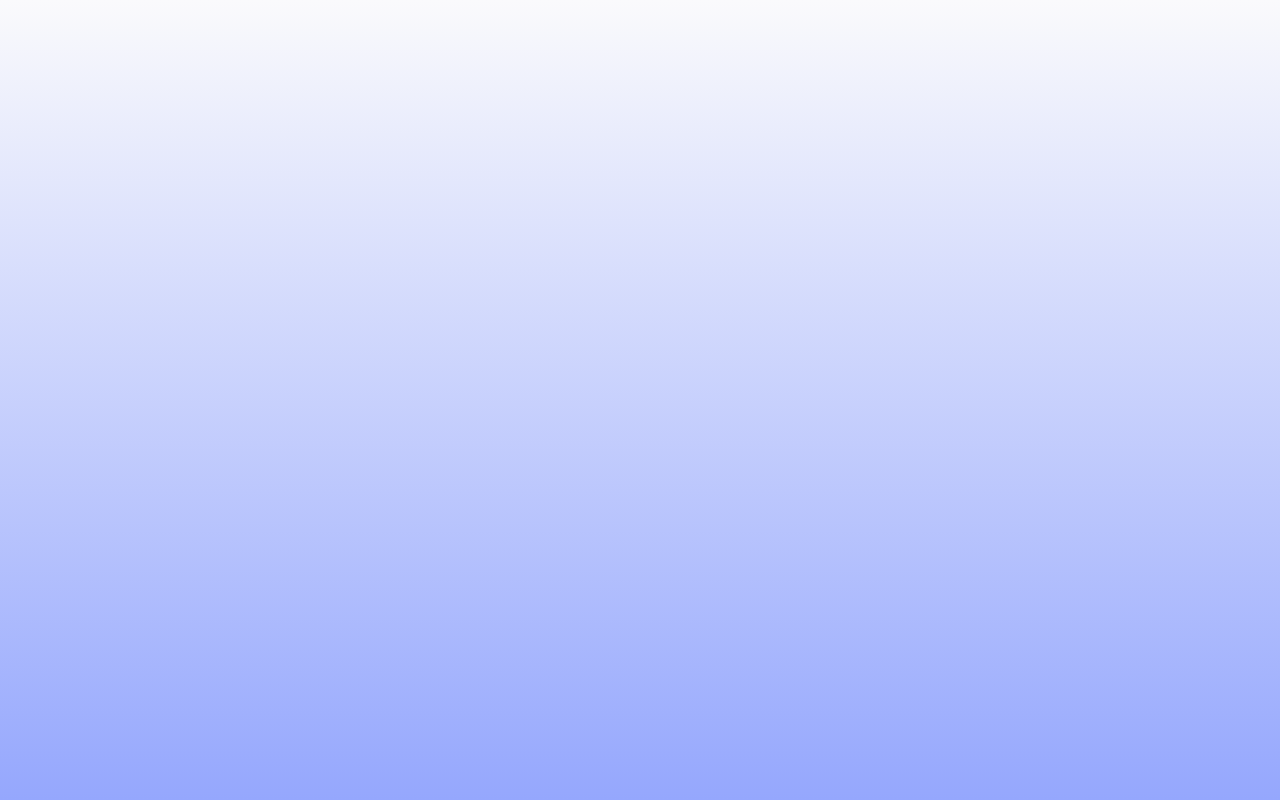
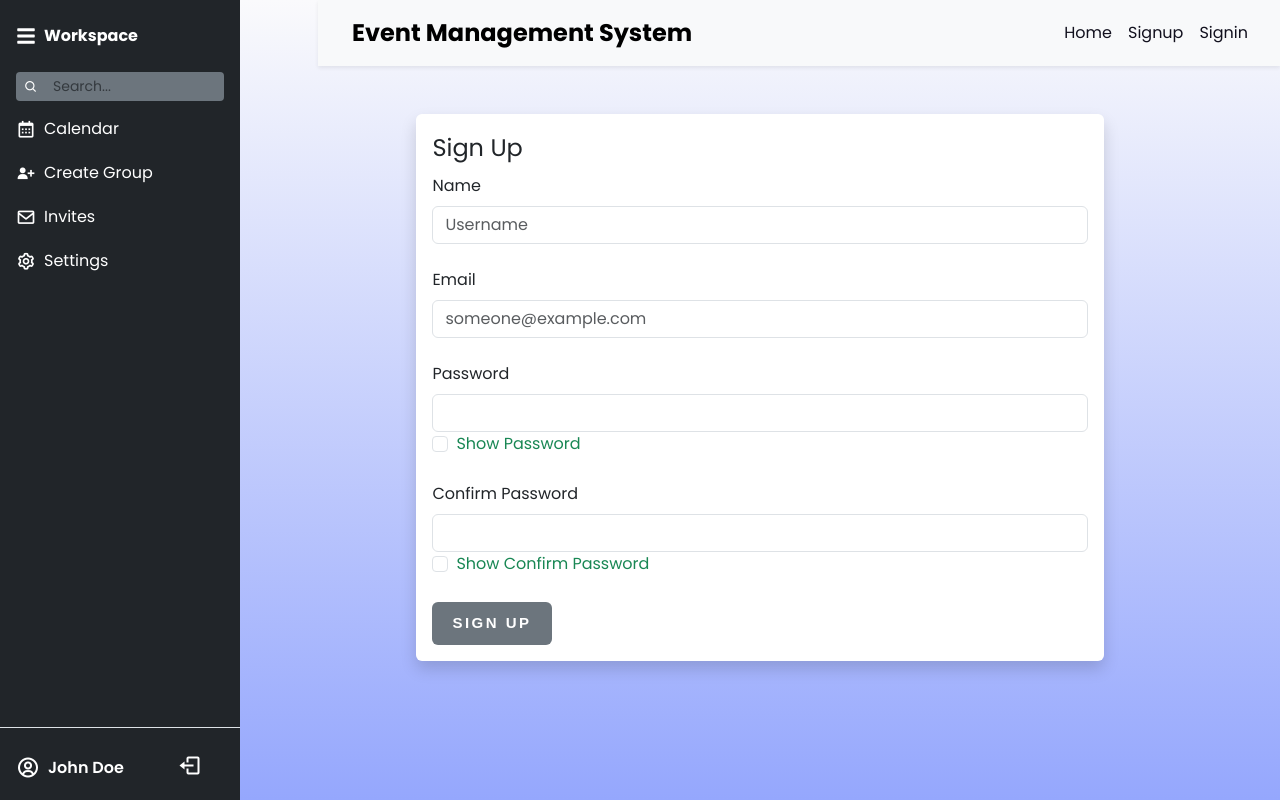
Before and after one commit to MeetModi24/Collaborative-Calendar-System, a React (Create React App) app in the folder client/: page /signup in a window 1280 px wide. Before the commit this address had no page. Built offline with nearby package versions, Linux system fonts and the light colour scheme.

Commit message:
FormsAdded

```diff
--- a/client/src/App.js
+++ b/client/src/App.js
@@ -1,12 +1,21 @@
+
 import { Routes, Route } from "react-router-dom";
 import HomePage from "./pages/HomePage";
 import CalendarPage from "./pages/CalendarPage";
+
+import SignupPage from './pages/SignupPage';
+import SigninPage from './pages/SigninPage';
+
 
 function App() {
   return (
     <Routes>
       <Route path="/" element={<HomePage />} />
       <Route path="/calendar" element={<CalendarPage />} />
+
+      <Route path="/signup" element={<SignupPage />} />
+      <Route path="/signin" element={<SigninPage />} />
+
     </Routes>
   );
 }
--- a/client/src/components/TopNavbar.jsx
+++ b/client/src/components/TopNavbar.jsx
@@ -1,5 +1,7 @@
 import React from 'react';
 import { Navbar, Nav } from 'react-bootstrap';
+import { Link } from 'react-router-dom';
+import { FaBars } from 'react-icons/fa';
 
 export default function TopNavbar() {
   return (
@@ -7,8 +9,8 @@ export default function TopNavbar() {
       <Navbar.Brand href="/">Event Management System</Navbar.Brand>
       <Nav className="ms-auto">
         <Nav.Link href="#">Home</Nav.Link>
-        <Nav.Link href="#">Signup</Nav.Link>
-        <Nav.Link href="#">Signin</Nav.Link>
+        <Nav.Item><Link to="/signup" className="nav-link">Signup</Link></Nav.Item>
+        <Nav.Item><Link to="/signin" className="nav-link">Signin</Link></Nav.Item>
       </Nav>
     </Navbar>
   );
--- /dev/null
+++ b/client/src/pages/SigninPage.jsx
@@ -0,0 +1,63 @@
+import React, { useState } from 'react';
+import AppLayout from '../components/AppLayout';
+
+export default function SigninPage() {
+  const [email, setEmail] = useState('');
+  const [password, setPassword] = useState('');
+  const [showPassword, setShowPassword] = useState(false);
+
+  const handleSubmit = (e) => {
+    e.preventDefault();
+    console.log('Logging in with', { email, password });
+    // Add fetch/axios call to backend here
+  };
+
+  return (
+    <AppLayout>
+      <div className="container mt-5" style={{ width: '70%' }}>
+        <form onSubmit={handleSubmit} className="shadow p-3 mb-5 bg-body rounded">
+          <legend>Sign In</legend>
+
+          <label className="form-label">Email</label>
+          <input
+            type="email"
+            className="form-control"
+            placeholder="someone@example.com"
+            value={email}
+            onChange={(e) => setEmail(e.target.value)}
+            required
+          />
+          <br />
+
+          <label className="form-label">Password</label>
+          <input
+            type={showPassword ? 'text' : 'password'}
+            className="form-control"
+            value={password}
+            onChange={(e) => setPassword(e.target.value)}
+            id="password"
+            required
+          />
+          <br />
+
+          <div className="form-check">
+            <input
+              className="form-check-input"
+              type="checkbox"
+              id="togglePassword"
+              onChange={() => setShowPassword(!showPassword)}
+            />
+            <label className="form-check-label text-success" htmlFor="togglePassword">
+              Show Password
+            </label>
+          </div>
+          <br />
+
+          <button type="submit" className="btn btn-secondary" id="submit_tab">
+            Sign In
+          </button>
+        </form>
+      </div>
+    </AppLayout>
+  );
+}
--- /dev/null
+++ b/client/src/pages/SignupPage.jsx
@@ -0,0 +1,137 @@
+import React, { useState } from 'react';
+import AppLayout from '../components/AppLayout';
+
+export default function SignupPage() {
+  const [formData, setFormData] = useState({
+    name: '',
+    email: '',
+    password: '',
+    confirmPassword: '',
+  });
+  const [showPassword, setShowPassword] = useState(false);
+  const [showConfirm, setShowConfirm] = useState(false);
+  const [errors, setErrors] = useState({});
+
+  const handleChange = (e) =>
+    setFormData({ ...formData, [e.target.name]: e.target.value });
+
+  const validate = () => {
+    const newErrors = {};
+    const emailRegex =
+      /^(([^<>()[\]\\.,;:\s@"]+(\.[^<>()[\]\\.,;:\s@"]+)*)|(".+"))@(([^<>()[\]\\.,;:\s@"]+\.)+[^<>()[\]\\.,;:\s@"]{2,})$/i;
+
+    if (!emailRegex.test(formData.email)) {
+      newErrors.email = 'Invalid email address';
+    }
+
+    const password = formData.password;
+    if (password.length < 8) newErrors.password = 'At least 8 characters';
+    else if (!/\d/.test(password)) newErrors.password = 'Must include a digit';
+    else if (!/[a-z]/.test(password)) newErrors.password = 'Must include a lowercase letter';
+    else if (!/[A-Z]/.test(password)) newErrors.password = 'Must include an uppercase letter';
+    else if (!/[!@#$%^&*(),.?":{}|<>]/.test(password)) newErrors.password = 'Must include a special character';
+
+    if (formData.password !== formData.confirmPassword)
+      newErrors.confirmPassword = 'Passwords do not match';
+
+    setErrors(newErrors);
+    return Object.keys(newErrors).length === 0;
+  };
+
+  const handleSubmit = (e) => {
+    e.preventDefault();
+    if (validate()) {
+      console.log('Signing up with', formData);
+      // Add fetch/axios call to backend here
+    }
+  };
+
+  return (
+    <AppLayout>
+      <div className="container mt-5" style={{ width: '70%' }}>
+        <form onSubmit={handleSubmit} className="shadow p-3 mb-5 bg-body rounded">
+          <legend>Sign Up</legend>
+
+          <label className="form-label">Name</label>
+          <input
+            name="name"
+            type="text"
+            className="form-control"
+            placeholder="Username"
+            value={formData.name}
+            onChange={handleChange}
+            required
+          />
+          <br />
+
+          <label className="form-label">Email</label>
+          <input
+            name="email"
+            type="email"
+            className={`form-control ${errors.email ? 'is-invalid' : ''}`}
+            placeholder="someone@example.com"
+            value={formData.email}
+            onChange={handleChange}
+            required
+          />
+          {errors.email && <div className="invalid-feedback">{errors.email}</div>}
+          <br />
+
+          <label className="form-label">Password</label>
+          <input
+            name="password"
+            type={showPassword ? 'text' : 'password'}
+            className={`form-control ${errors.password ? 'is-invalid' : ''}`}
+            value={formData.password}
+            onChange={handleChange}
+            required
+          />
+          {errors.password && (
+            <div className="invalid-feedback">{errors.password}</div>
+          )}
+          <div className="form-check">
+            <input
+              className="form-check-input"
+              type="checkbox"
+              onChange={() => setShowPassword(!showPassword)}
+              id="togglePassword"
+            />
+            <label className="form-check-label text-success" htmlFor="togglePassword">
+              Show Password
+            </label>
+          </div>
+          <br />
+
+          <label className="form-label">Confirm Password</label>
+          <input
+            name="confirmPassword"
+            type={showConfirm ? 'text' : 'password'}
+            className={`form-control ${errors.confirmPassword ? 'is-invalid' : ''}`}
+            value={formData.confirmPassword}
+            onChange={handleChange}
+            required
+          />
+          {errors.confirmPassword && (
+            <div className="invalid-feedback">{errors.confirmPassword}</div>
+          )}
+          <div className="form-check">
+            <input
+              className="form-check-input"
+              type="checkbox"
+              onChange={() => setShowConfirm(!showConfirm)}
+              id="toggleConfirm"
+            />
+            <label className="form-check-label text-success" htmlFor="toggleConfirm">
+              Show Confirm Password
+            </label>
+          </div>
+          <br />
+
+          <button type="submit" className="btn btn-secondary" id="submit_tab">
+            Sign Up
+          </button>
+        </form>
+      </div>
+    </AppLayout>
+  );
+}
```
